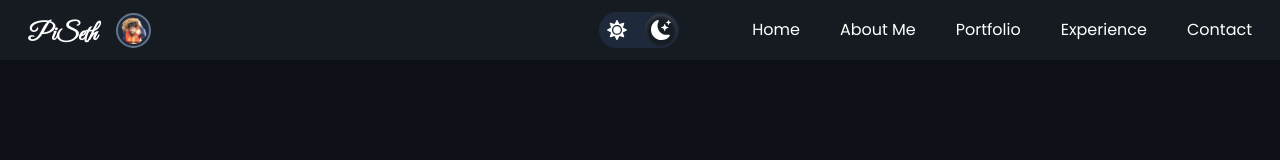
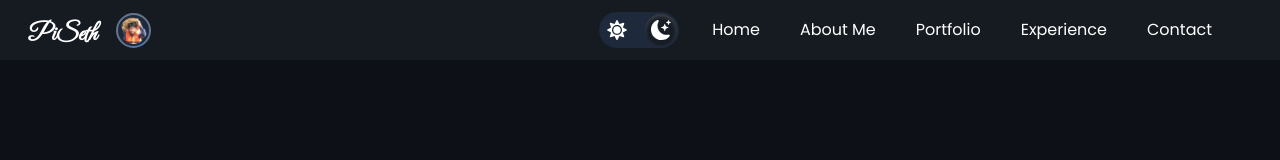
Before and after one commit to it-phnomden/maportfolio, a React (Create React App) app: page / in a window 1280 px wide. Shown: the top 160 px of the page. Built offline with nearby package versions, Linux system fonts and the light colour scheme.

Commit message:
Added mr-10 to navbar

```diff
--- a/src/components/NavBar.jsx
+++ b/src/components/NavBar.jsx
@@ -113,7 +113,7 @@ const NavBar = () => {
         </div>
       </div>
 
-      <ul className={`hidden md:flex space-x-4 xl:space-x-10`}>
+      <ul className={`hidden md:flex space-x-4 xl:space-x-10 md:mr-10`}>
         {links.map(({ id, link }) => (
           <Link to={link} smooth duration={500}>
             <li
```
